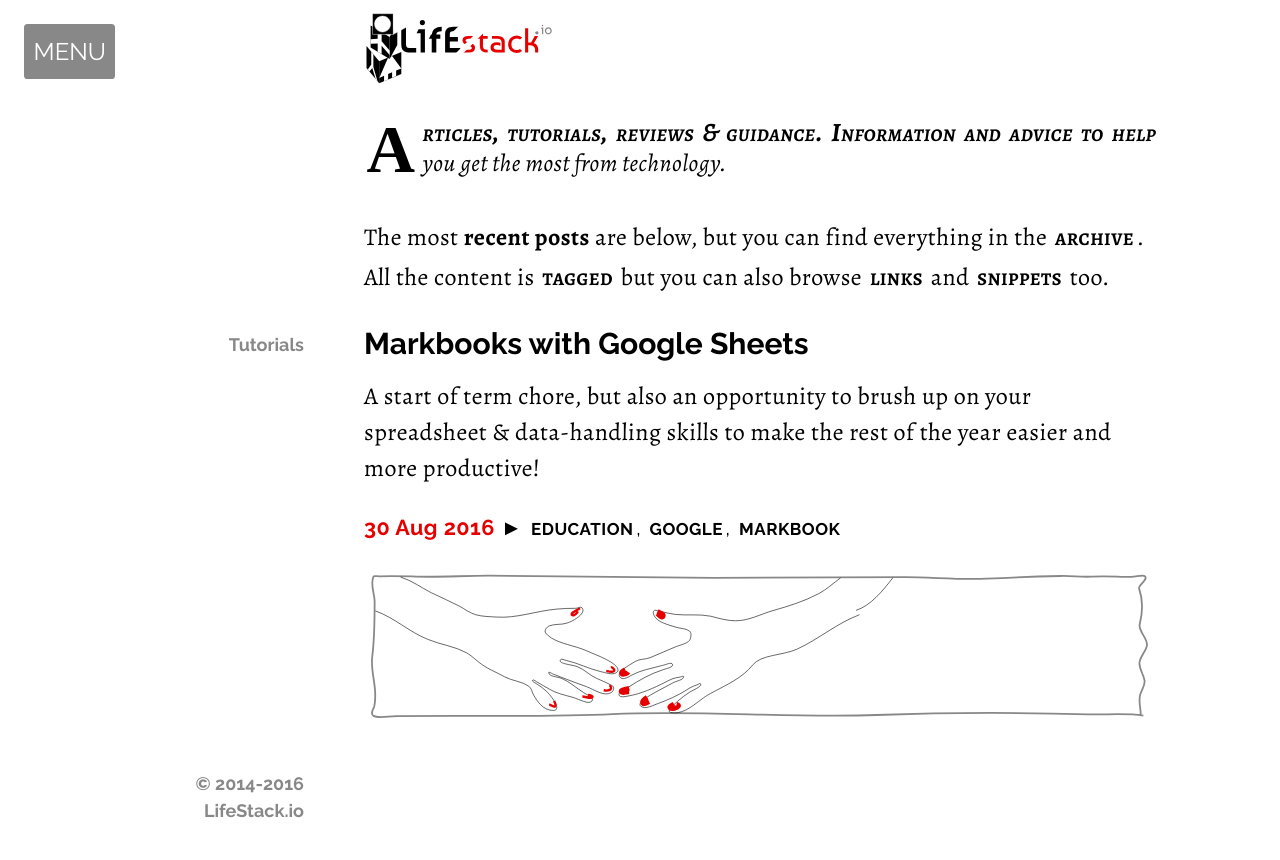
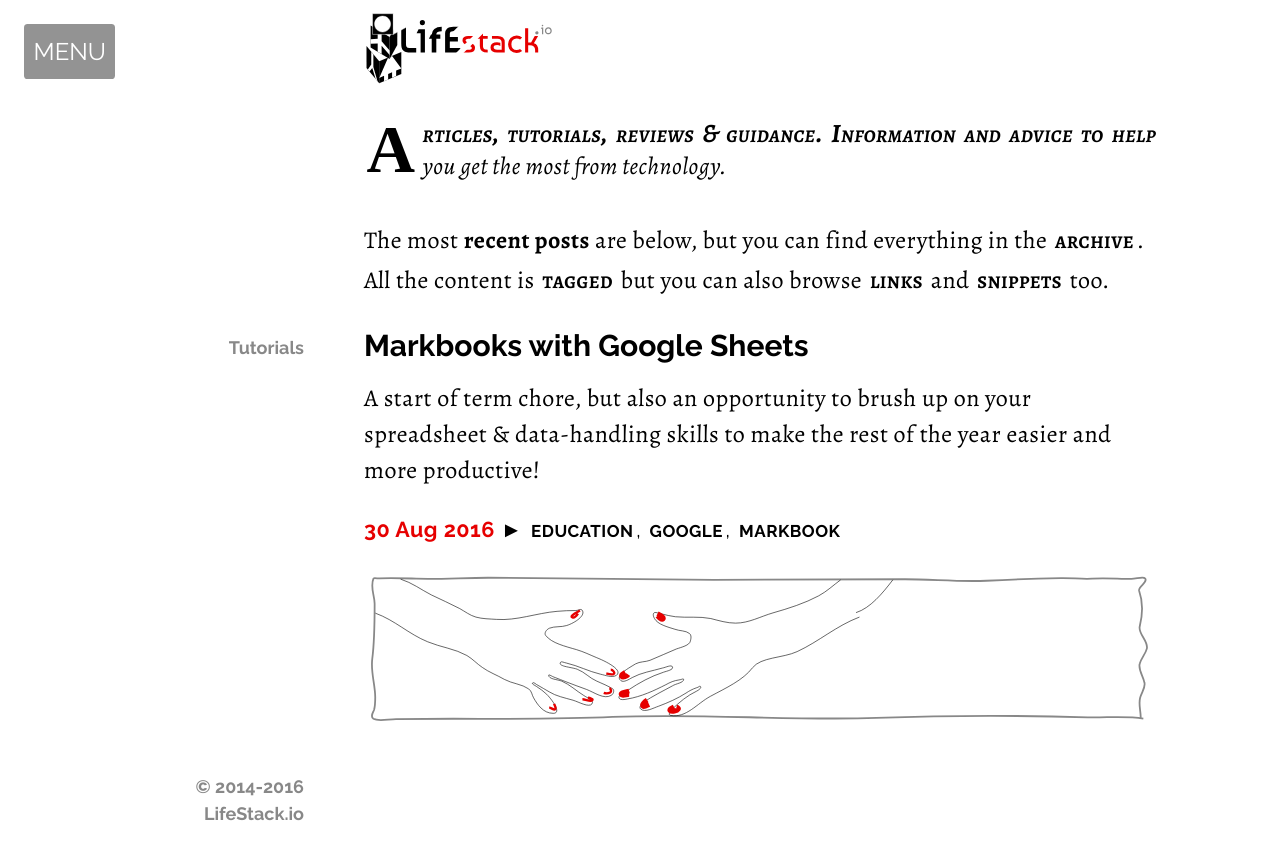
Before and after one commit to LifeStack-IO/lifestack-io.github.io, a Jekyll site: the page built from _indexes/home.md, in a window 1280 px wide. Shown: the top 860 px of the page. Built offline with Jekyll 4.4.1, drawn with Linux system fonts in a browser that asks for light colours; some web fonts are replaced.

Commit message:
Minor Visual Tweak

```diff
--- a/_sass/_navigation.scss
+++ b/_sass/_navigation.scss
@@ -59,7 +59,7 @@
 
 .nav-toggle {
 	color: $colour-background;
-  background-color: $colour-general;
+  background-color: transparentize($colour-general, 0.1);
   border-radius: 0.15rem;
   cursor: pointer;
 	z-index: 100;
--- a/_sass/_styles.scss
+++ b/_sass/_styles.scss
@@ -98,7 +98,7 @@ blockquote {
 				padding: 0.1rem;
 				margin: 0.3rem 0.2rem 0 0;
 			}
-			&:first-line {font-weight: bold; font-variant: small-caps; font-size: 110%; line-height: 100%;}
+			&:first-line {font-weight: bold; font-variant: small-caps; font-size: 110%; line-height: 110%;}
 		}
 	}
 	> table {
```
